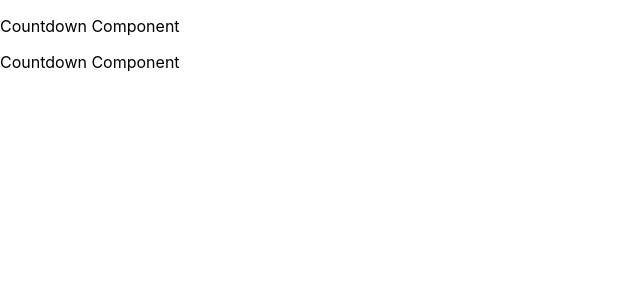
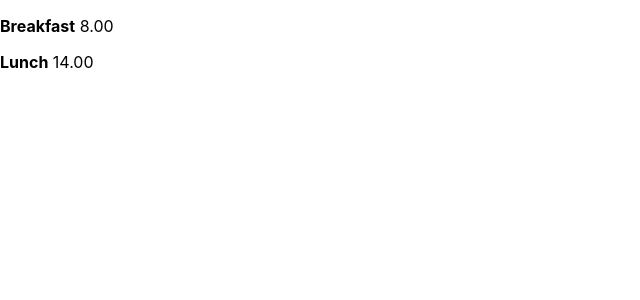
Before and after one commit to dariusz75/react-pl, a React (Create React App) app: page / in a window 1280 px wide. Shown: the top 300 px of the page, without its empty margins (0-640 px from the left). Built offline with nearby package versions, Linux system fonts and the light colour scheme.

Commit message:
completed

```diff
--- a/src/App.jsx
+++ b/src/App.jsx
@@ -4,8 +4,8 @@ import Countdown from './Countdown';
 
 const App = () => (
   <div>
-    <Countdown />
-    <Countdown />
+    <Countdown name="Breakfast" time="8.00" />
+    <Countdown name="Lunch" time="14.00" />
   </div>
 );
 
--- a/src/Countdown.jsx
+++ b/src/Countdown.jsx
@@ -1,7 +1,7 @@
 import React from 'react';
 
-const Countdown = () => (
-  <p>Countdown Component</p>
+const Countdown = (props) => (
+  <p><strong>{props.name}</strong> {props.time}</p>
 );
 
 export default Countdown;
```
